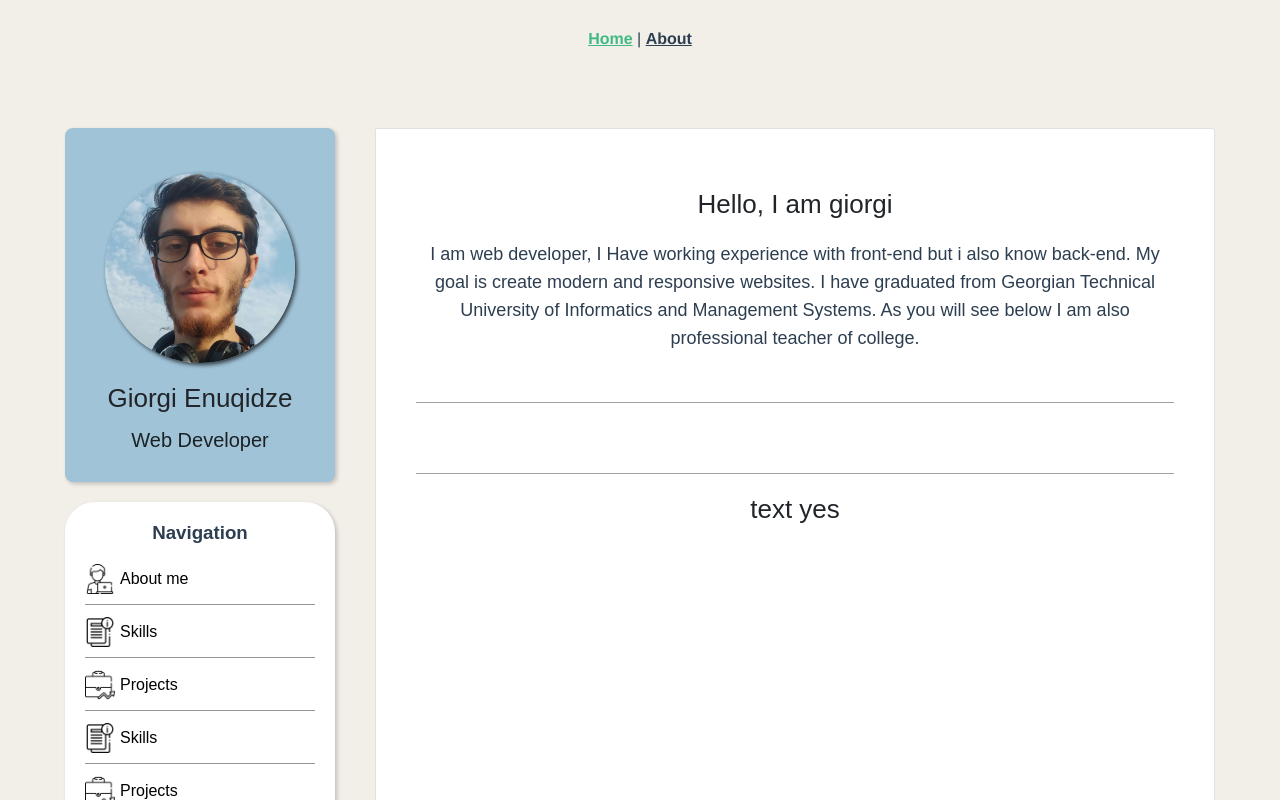
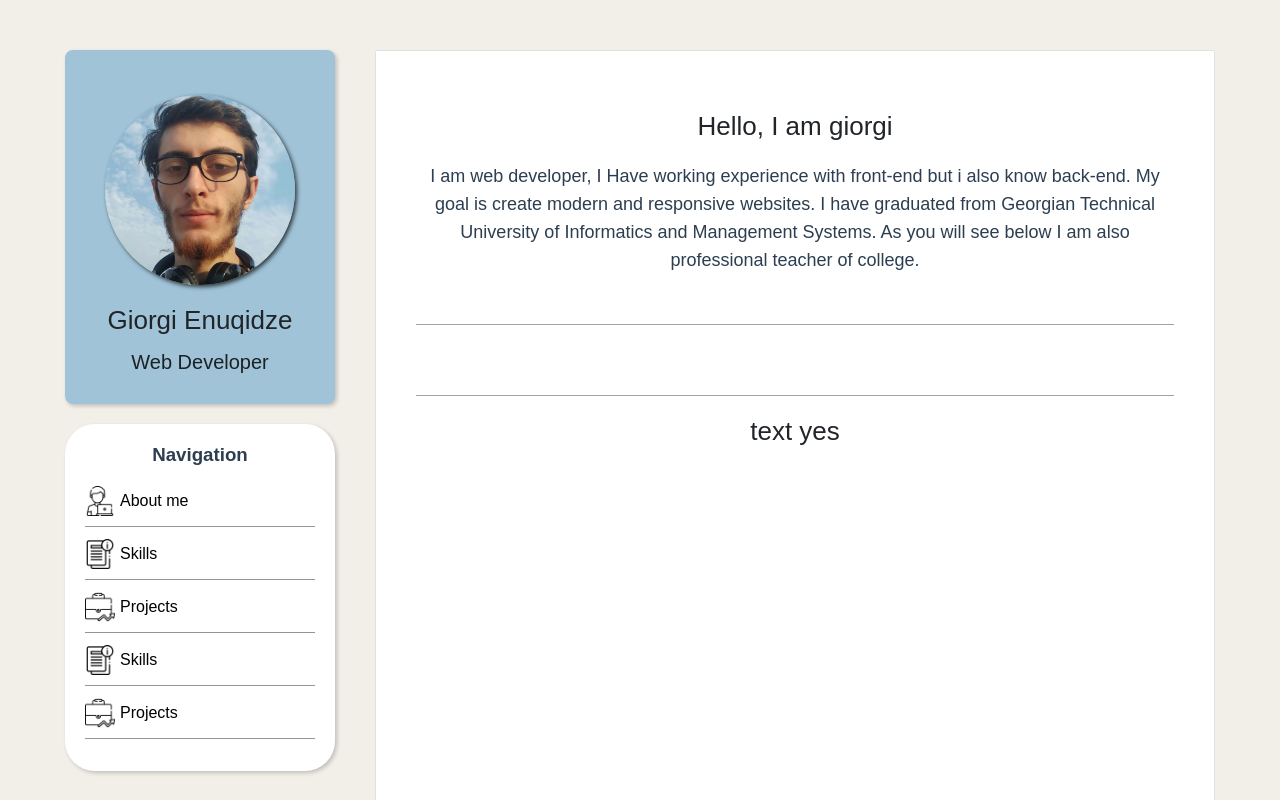
Before and after one commit to giorgi-333/portfolio, a Vue app: page /portfolio/ in a window 1280 px wide. Shown: the top 800 px of the page. Built offline with nearby package versions, Linux system fonts and the light colour scheme.

Commit message:
Updated docs for hosting

```diff
--- a/src/App.vue
+++ b/src/App.vue
@@ -1,8 +1,4 @@
 <template>
-  <div id="nav">
-    <router-link to="/">Home</router-link> |
-    <router-link to="/about">About</router-link>
-  </div>
   <router-view/>
 </template>
 
--- a/src/router/index.js
+++ b/src/router/index.js
@@ -6,16 +6,6 @@
     path: '/',
     name: 'Home',
     component: Home
-  },
-  {
-    path: '/about',
-    name: 'About',
-    // route level code-splitting
-    // this generates a separate chunk (about.[hash].js) for this route
-    // which is lazy-loaded when the route is visited.
-    component: function () {
-      return import(/* webpackChunkName: "about" */ '../views/About.vue')
-    }
   }
 ]
 
--- a/vue.config.js
+++ b/vue.config.js
@@ -3,5 +3,4 @@
 module.exports = {
     publicPath: process.env.NODE_ENV === "production" ? "/portfolio/" : "/",
     outputDir: path.resolve(__dirname, "./docs"),
-    // assetsDir: "../../static/SPA"
 };
```
Also changed, not shown: 11 other files (tests, documents, lock files or other folders).
